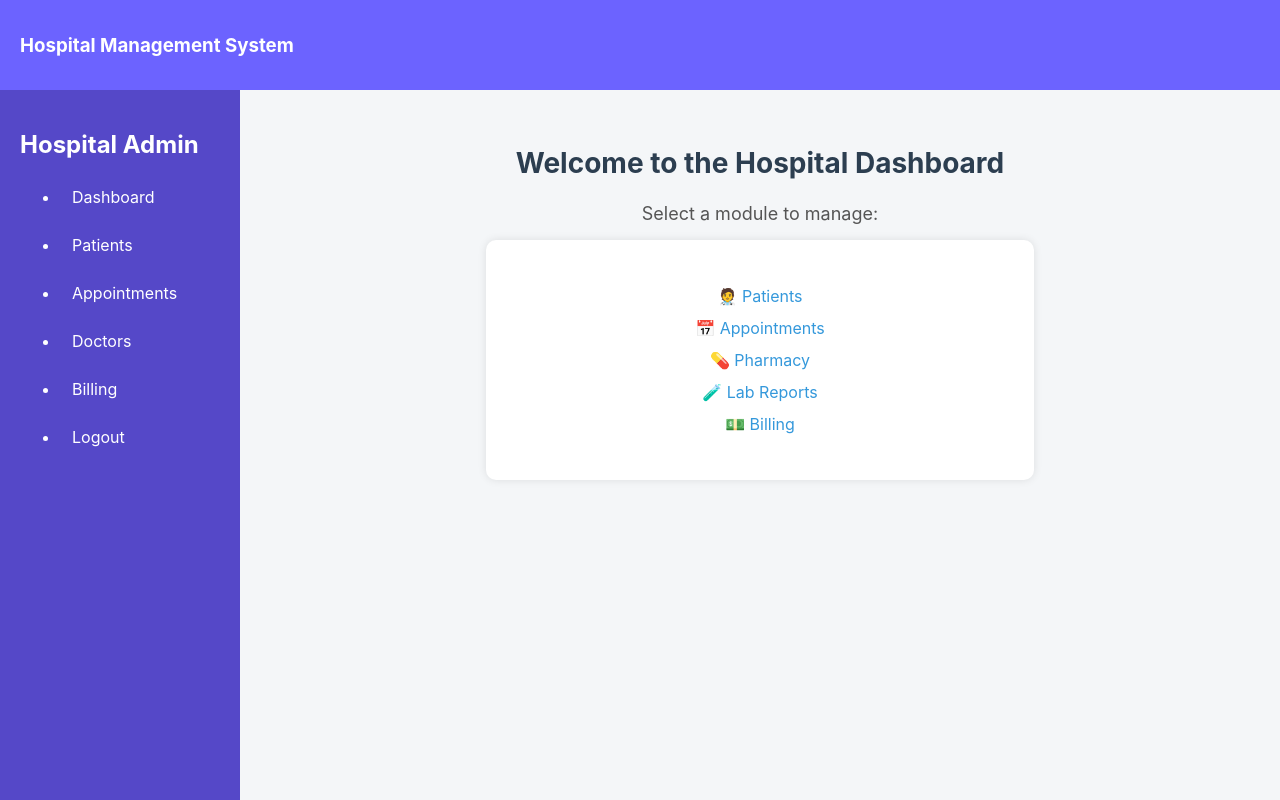
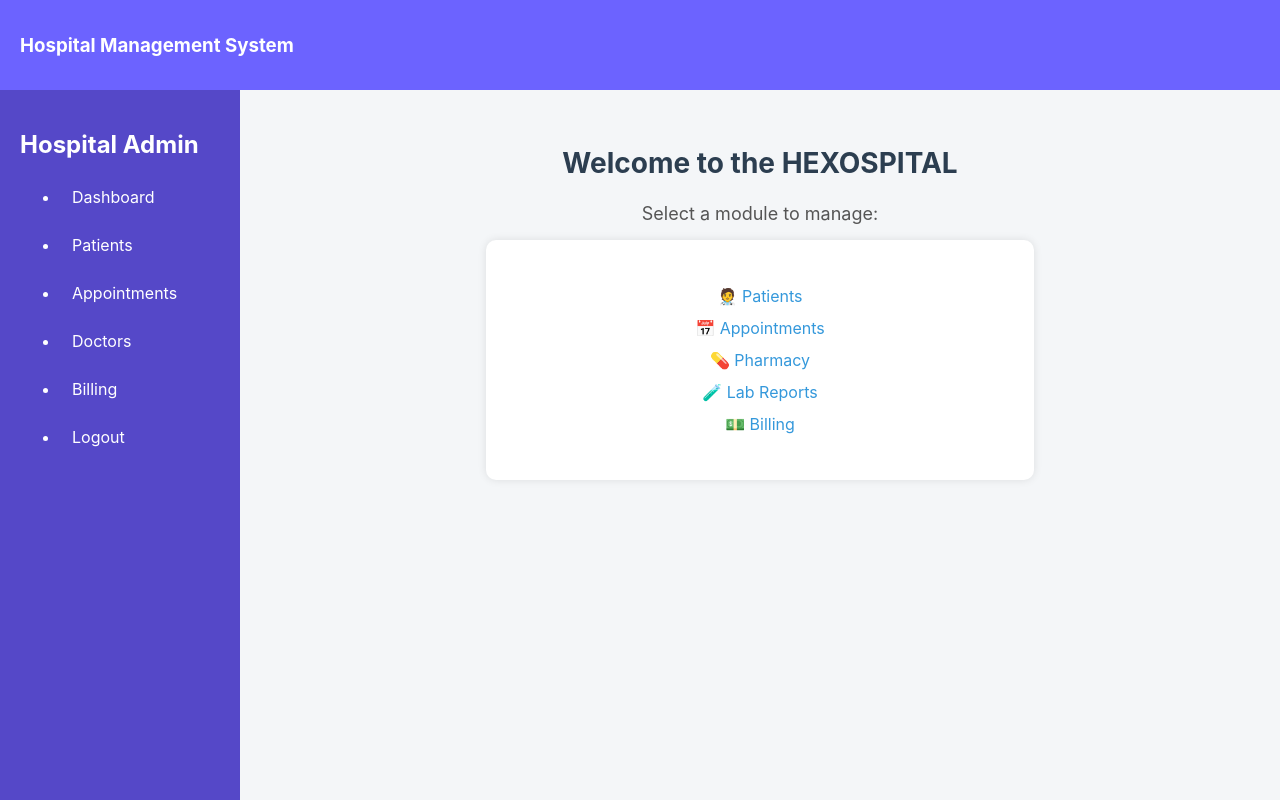
Before and after one commit to jayasakthyasri/Hospital-management-frontend, a React (Create React App) app: page /dashboard in a window 1280 px wide. Shown: the top 800 px of the page. Built offline with nearby package versions, Linux system fonts and the light colour scheme.

Commit message:
latest change in dashboard

```diff
--- a/src/pages/Dashboard.js
+++ b/src/pages/Dashboard.js
@@ -20,7 +20,7 @@
       <div style={{ display: 'flex' }}>
         <Sidebar />
         <div style={styles.container}>
-          <h2 style={styles.title}>Welcome to the Hospital Dashboard</h2>
+          <h2 style={styles.title}>Welcome to the HEXOSPITAL</h2>
           <p style={styles.subtitle}>Select a module to manage:</p>
           <div style={styles.card}>
             <ul style={styles.list}>
```
